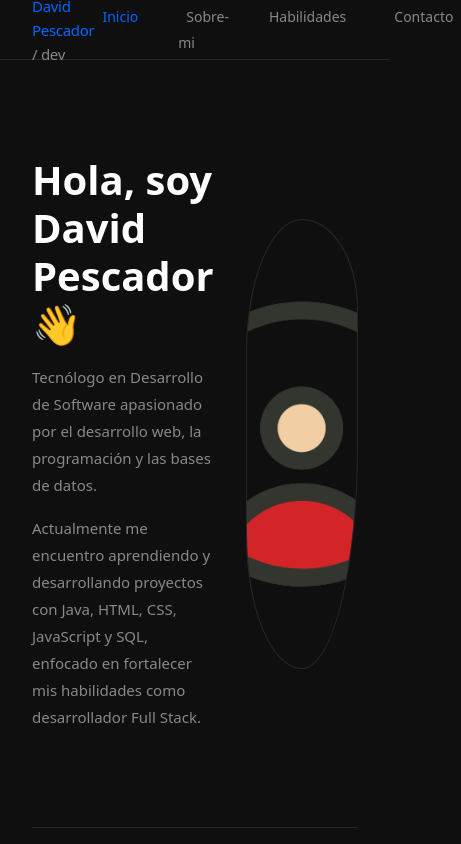
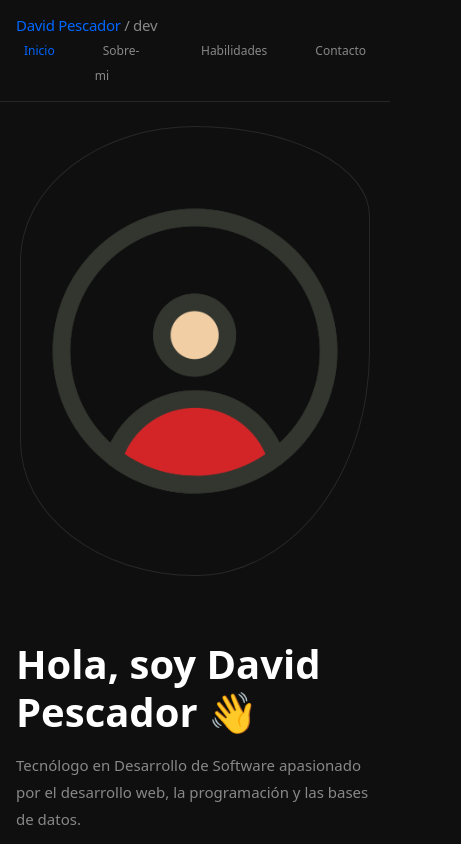
Before and after one commit to durandavid159-art/React, a React (Vite) app in the folder first-app/: page / in a window 390 px wide. Shown: the top 844 px of the page, 461 px wide, since content can reach past the window. Built offline with nearby package versions, Linux system fonts and the light colour scheme.

Commit message:
DP se agragan las media querys para finalizar el proyecto

```diff
--- a/first-app/src/components/Header/Header.css
+++ b/first-app/src/components/Header/Header.css
@@ -24,3 +24,25 @@
     color: var(--text-secondary);
     font-weight: 400;
 }
+
+@media (max-width: 920px) {
+    .header nav ul {
+        gap: 1rem;
+    }
+
+    .header nav ul li a {
+        font-size: 12px;
+    }
+}
+
+@media (max-width: 480px) {
+    .header {
+        flex-wrap: wrap;
+        height: auto;
+        padding: 0.8rem 1rem;
+    }
+
+    .header nav ul {
+        gap: 0.5rem;
+    }
+}
--- a/first-app/src/components/Main/Main.css
+++ b/first-app/src/components/Main/Main.css
@@ -10,3 +10,28 @@ main {
     max-width: 1200px;
     margin: 0 auto;
 }
+
+@media (max-width: 920px) {
+    main {
+        grid-template-columns: 1fr;
+        grid-template-areas:
+            "image"
+        "hero"
+        "about"
+        "skills";
+        padding: 2rem 1.5rem;
+        gap: 2rem;
+    }
+}
+
+@media (max-width: 769px) {
+    main {
+        padding: 2rem 1rem;
+    }
+}
+
+@media (max-width: 480px) {
+    main {
+        padding: 1.5rem 1rem;
+    }
+}
```
